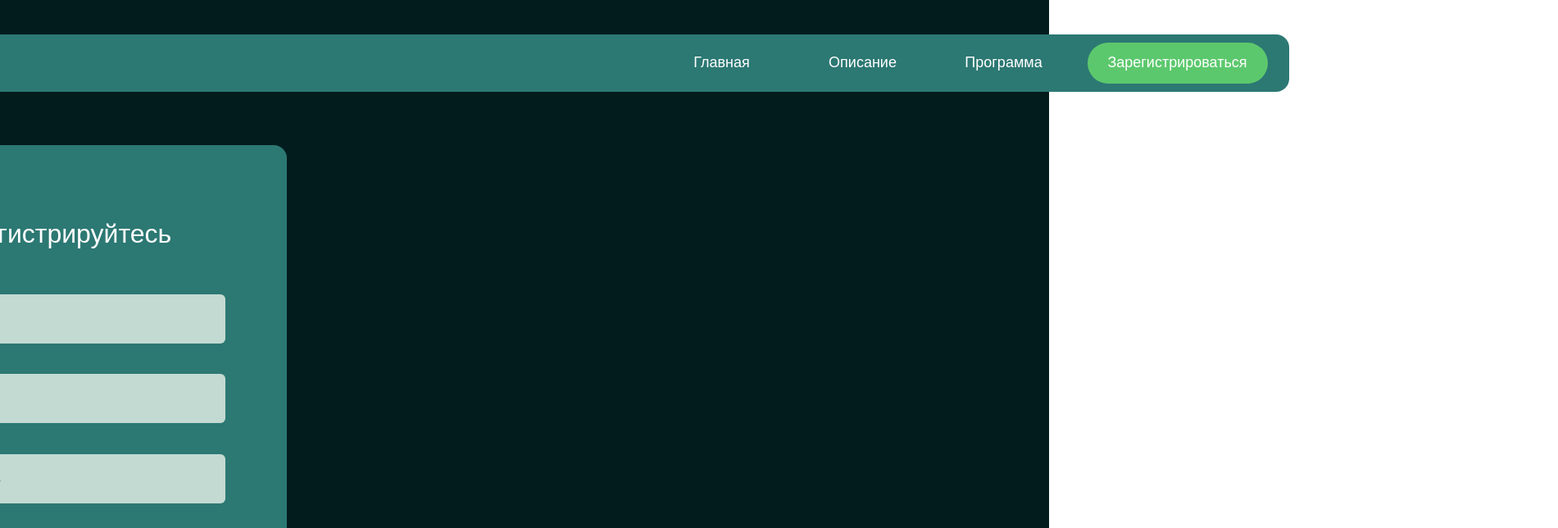
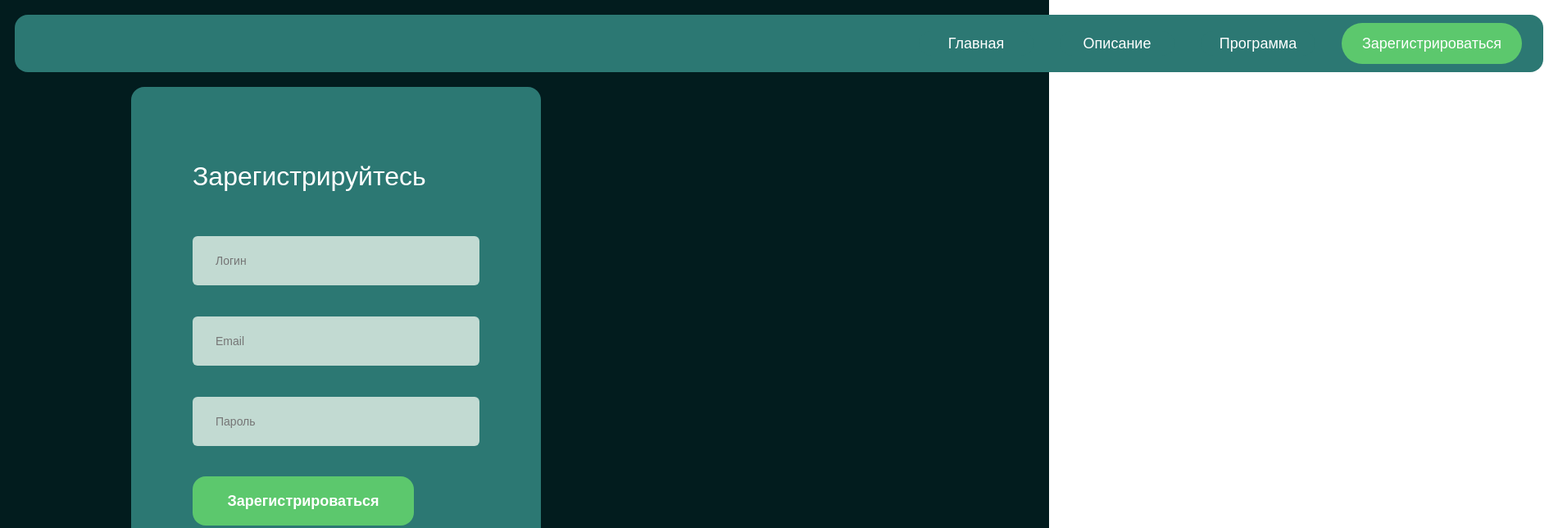
Before and after one commit to soulmatedev/hakaton-landing-registration, a React (Create React App) app: page /registration in a window 1280 px wide. Shown: the top 644 px of the page at 82% size, 1901 px wide, since content can reach past the window. Built offline with nearby package versions, Linux system fonts and the light colour scheme.

Commit message:
Реализует фикс registration-page.scss

```diff
--- a/src/styles/registration-page/registration-page.scss
+++ b/src/styles/registration-page/registration-page.scss
@@ -4,8 +4,4 @@
 @import "_registration-content-block";
 
 .registration-page {
-	height: 100%;
-	display: grid;
-	align-items: center;
-	justify-content: center;
 }
```
